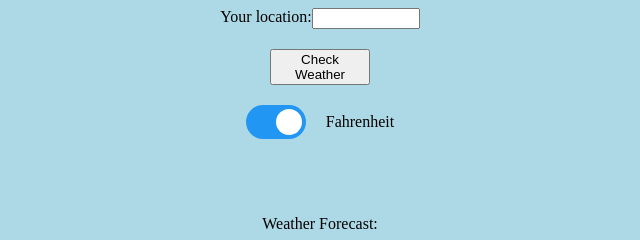
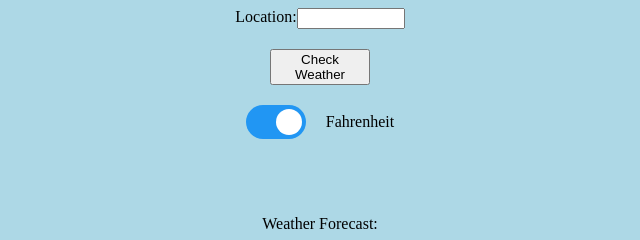
Before and after one commit to PeterHellmuth/weather-app, a website built with webpack: page dist/index.html in a window 1280 px wide. Shown: the full height of the page, 320-960 px from the left. Built offline with nearby package versions, Linux system fonts and the light colour scheme.

Commit message:
Change input label

```diff
--- a/dist/index.html
+++ b/dist/index.html
@@ -9,7 +9,7 @@
 </head>
 <body>
     <div class="input-section">
-        <label for="search-input">Your location: </label>
+        <label for="search-input">Location: </label>
         <input type="text" id="search-input">
     </div>
     <button id="search-button">Check Weather</button>
```
